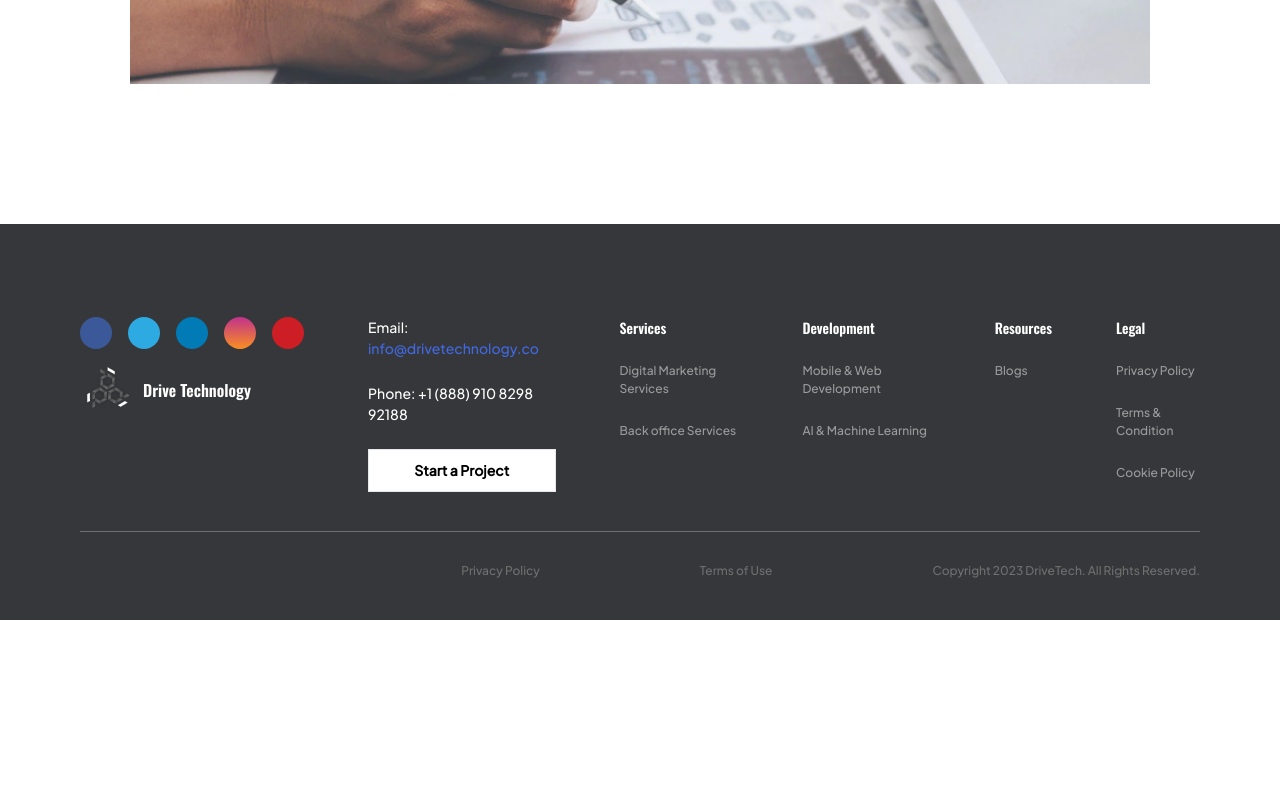
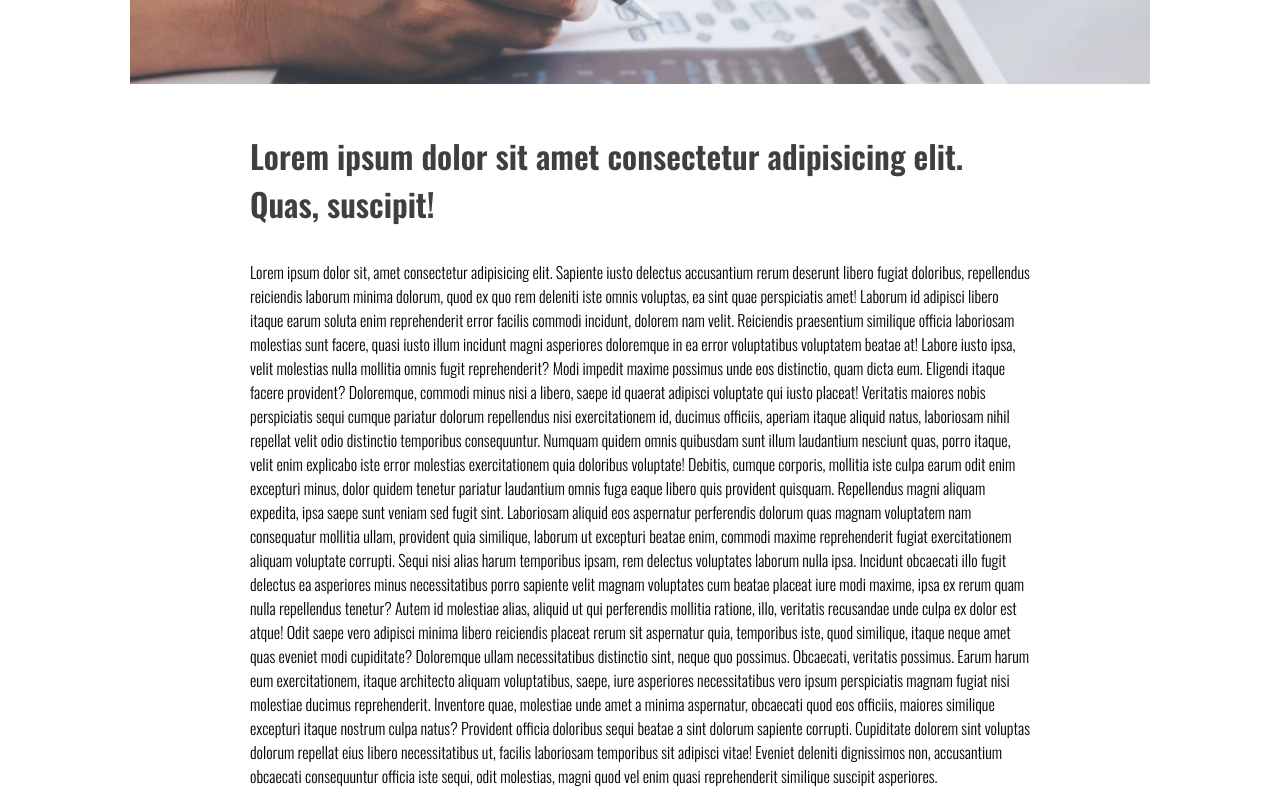
Before and after one commit to AhsanDT/drivetech, a Next.js app: page /blogs/b1 in a window 1280 px wide. Shown: the part 900-1700 px from the top of the page. Before the commit the page ends 1520 px from the top, so only its background shows below. Built offline with nearby package versions, Linux system fonts and the light colour scheme; some icons are missing.

Commit message:
updated code

```diff
--- a/src/components/Blogs/BlogDetails.jsx
+++ b/src/components/Blogs/BlogDetails.jsx
@@ -31,10 +31,71 @@ const BlogDetails = ({ id, DATA }) => {
                   <h1 className="text-[32px] font-oswald font-bold text-[#00000S0] lg:text-[48px]  md:text-center">
                     {data.content}
                   </h1>
-
                 </div>
                 <div className="img-container py-[48px]">
                   <Image src={data.blogImage} alt="img" />
+                </div>
+                <div className=" md:px-[120px]  flex flex-col gap-y-[32px]">
+                  <h3 className="text-[32px] text-[#3F3F3F] font-oswald font-bold">
+                    Lorem ipsum dolor sit amet consectetur adipisicing elit.
+                    Quas, suscipit!
+                  </h3>
+                  <p>
+                    Lorem ipsum dolor sit, amet consectetur adipisicing elit.
+                    Sapiente iusto delectus accusantium rerum deserunt libero
+                    fugiat doloribus, repellendus reiciendis laborum minima
+                    dolorum, quod ex quo rem deleniti iste omnis voluptas, ea
+                    sint quae perspiciatis amet! Laborum id adipisci libero
+                    itaque earum soluta enim reprehenderit error facilis commodi
+                    incidunt, dolorem nam velit. Reiciendis praesentium
+                    similique officia laboriosam molestias sunt facere, quasi
+                    iusto illum incidunt magni asperiores doloremque in ea error
+                    voluptatibus voluptatem beatae at! Labore iusto ipsa, velit
+                    molestias nulla mollitia omnis fugit reprehenderit? Modi
+                    impedit maxime possimus unde eos distinctio, quam dicta eum.
+                    Eligendi itaque facere provident? Doloremque, commodi minus
+                    nisi a libero, saepe id quaerat adipisci voluptate qui iusto
+                    placeat! Veritatis maiores nobis perspiciatis sequi cumque
+                    pariatur dolorum repellendus nisi exercitationem id, ducimus
+                    officiis, aperiam itaque aliquid natus, laboriosam nihil
+                    repellat velit odio distinctio temporibus consequuntur.
+                    Numquam quidem omnis quibusdam sunt illum laudantium
+                    nesciunt quas, porro itaque, velit enim explicabo iste error
+                    molestias exercitationem quia doloribus voluptate! Debitis,
+                    cumque corporis, mollitia iste culpa earum odit enim
+                    excepturi minus, dolor quidem tenetur pariatur laudantium
+                    omnis fuga eaque libero quis provident quisquam. Repellendus
+                    magni aliquam expedita, ipsa saepe sunt veniam sed fugit
+                    sint. Laboriosam aliquid eos aspernatur perferendis dolorum
+                    quas magnam voluptatem nam consequatur mollitia ullam,
+                    provident quia similique, laborum ut excepturi beatae enim,
+                    commodi maxime reprehenderit fugiat exercitationem aliquam
+                    voluptate corrupti. Sequi nisi alias harum temporibus ipsam,
+                    rem delectus voluptates laborum nulla ipsa. Incidunt
+                    obcaecati illo fugit delectus ea asperiores minus
+                    necessitatibus porro sapiente velit magnam voluptates cum
+                    beatae placeat iure modi maxime, ipsa ex rerum quam nulla
+                    repellendus tenetur? Autem id molestiae alias, aliquid ut
+                    qui perferendis mollitia ratione, illo, veritatis recusandae
+                    unde culpa ex dolor est atque! Odit saepe vero adipisci
+                    minima libero reiciendis placeat rerum sit aspernatur quia,
+                    temporibus iste, quod similique, itaque neque amet quas
+                    eveniet modi cupiditate? Doloremque ullam necessitatibus
+                    distinctio sint, neque quo possimus. Obcaecati, veritatis
+                    possimus. Earum harum eum exercitationem, itaque architecto
+                    aliquam voluptatibus, saepe, iure asperiores necessitatibus
+                    vero ipsum perspiciatis magnam fugiat nisi molestiae ducimus
+                    reprehenderit. Inventore quae, molestiae unde amet a minima
+                    aspernatur, obcaecati quod eos officiis, maiores similique
+                    excepturi itaque nostrum culpa natus? Provident officia
+                    doloribus sequi beatae a sint dolorum sapiente corrupti.
+                    Cupiditate dolorem sint voluptas dolorum repellat eius
+                    libero necessitatibus ut, facilis laboriosam temporibus sit
+                    adipisci vitae! Eveniet deleniti dignissimos non,
+                    accusantium obcaecati consequuntur officia iste sequi, odit
+                    molestias, magni quod vel enim quasi reprehenderit similique
+                    suscipit asperiores.
+                  </p>
                 </div>
               </div>
             </div>
--- a/src/components/Blogs/Blogs.jsx
+++ b/src/components/Blogs/Blogs.jsx
@@ -20,7 +20,7 @@ const Blogs = ({BLOGS}) => {
           <div className="flex gap-x-[32px] overflow-scroll xl:overflow-hidden xl:flex-wrap">
             {BLOGS.map((data) => {
               return (
-                <Link href={`/blogs/${data.id}`} className="w-full md:w-[255px] md:min-h-[393px] bg-white flex flex-col gap-y-[16px]">
+                <Link href={`/blogs/${data.id}`} className="w-full md:w-[255px] md:min-h-[393px] bg-white flex flex-col gap-y-[16px]" key={data.id}>
                   <div className="img-container w-[255px] h-[210px]">
                     <Image src={data.img} alt="img" />
                   </div>
--- a/src/components/Home/Blogs.jsx
+++ b/src/components/Home/Blogs.jsx
@@ -64,7 +64,7 @@ const Blogs = () => {
           <div className="flex gap-x-[32px] justify-center overflow-scroll xl:overflow-hidden">
             {BLOGS.map((data) => {
               return (
-                <div className="w-full md:w-[210px] md:h-[385px] bg-white flex flex-col gap-y-[18px]">
+                <div className="w-full md:w-[210px] md:h-[385px] bg-white flex flex-col gap-y-[18px]" key={data.id}>
                   <div className="img-container w-[210px] h-[210px]">
                     <Image src={data.img} alt="img" />
                   </div>
@@ -84,7 +84,7 @@ const Blogs = () => {
             })}
           </div>
         </div>
-      </div>'
+      </div>
       <div
         className={`${styles.box} linear-grad mt-[260px] hidden md:block`}
       ></div>
--- a/src/components/Home/OurWorkItem.jsx
+++ b/src/components/Home/OurWorkItem.jsx
@@ -4,7 +4,7 @@ import Link from "next/link";
 const OurWorkItem = ({ data }) => {
   return (
     <>
-      <Link href={`/portfolio/${data.id}`} className="img-container sm:w-[352px] h-[262px]">
+      <Link href={`/portfolio/${data.id}`} className="img-container sm:w-[352px] h-[262px]" >
         <Image src={data.img} alt="img" />
       </Link>
       <p className="text-[24px] font-oswald font-bold text-white">
--- a/src/components/Home/OurWorks.jsx
+++ b/src/components/Home/OurWorks.jsx
@@ -41,7 +41,7 @@ const OurWorks = ({ className, padding }) => {
               Our Works
             </h1>
             <div className="relative flex items-center justify-center">
-              <i class="fa-solid fa-magnifying-glass absolute md:left-[140px] lg:left-[220px] left-[10px] top-3 text-[16px]"></i>
+              <i className="fa-solid fa-magnifying-glass absolute md:left-[140px] lg:left-[220px] left-[10px] top-3 text-[16px]"></i>
               <input
                 type="text"
                 placeholder="Search industry or name"
@@ -76,7 +76,7 @@ const OurWorks = ({ className, padding }) => {
             <div className="flex gap-x-[80px] flex-wrap justify-center gap-y-[24px] lg:gap-y-[40px] mt-[30px]">
               {DATA.map((data) => {
                 return (
-                  <div className=" flex flex-col gap-y-[21px]">
+                  <div className=" flex flex-col gap-y-[21px]" key={data.id}>
                     <OurWorkItem data={data} />
                   </div>
                 );
--- a/src/components/Home/Partnership.jsx
+++ b/src/components/Home/Partnership.jsx
@@ -36,7 +36,7 @@ const Partnership = ({DATA,className}) => {
         <div className="flex gap-x-[80px] flex-wrap justify-center gap-y-[21px] lg:gap-y-[40px] mt-[30px] pb-[130px]">
           {DATA.map((data) => {
             return (
-              <div className=" flex flex-col ustify-center lg:items-center ">
+              <div className=" flex flex-col ustify-center lg:items-center " key={data.id}>
                 <div className="img-container ">
                   <Image src={data.img} alt="img" />
                 </div>
--- a/src/components/Home/ServiceItem.jsx
+++ b/src/components/Home/ServiceItem.jsx
@@ -6,7 +6,7 @@ const ServiceItem = ({ service }) => {
   return (
     <>
        <div className="img-container w-full  sm:min-w-[200px] sm:h-[218px]  lg:w-[371px] lg:h-[384px]">
-        <Image src={service.img}  alt={service.serviceName}  />
+        <Image src={service.img}  alt="img"  />
       </div>
       <div className="flex flex-col  gap-y-[21px] lg:gap-y-[55px]  lg:w-[495px]">
         <h1 className="text-[20px] lg:text-[40px] font-oswald font-bold text-white">{service.serviceName}</h1>
--- a/src/styles/globals.css
+++ b/src/styles/globals.css
@@ -21,6 +21,8 @@ font-family: 'Oswald', sans-serif;
   height: 100% !important;
   object-fit: cover;
 }
+.home-linear-grad{
+  background: linear-gradient(270.23deg, #FFFFFF 4.44%, rgba(255, 255, 255, 0.05) 50.86%, #FFFFFF 97.29%), url(../assets/bg-images/about.png);}
 .linear-grad {
   background: linear-gradient(180deg, #424248 9.85%, #252525 47.46%, #303031 82.43%);
 }
```
Also changed, not shown: src/components/Home/Hero.jsx (+7 -3 lines), src/components/Layout/Header.jsx (+5 -6 lines).
